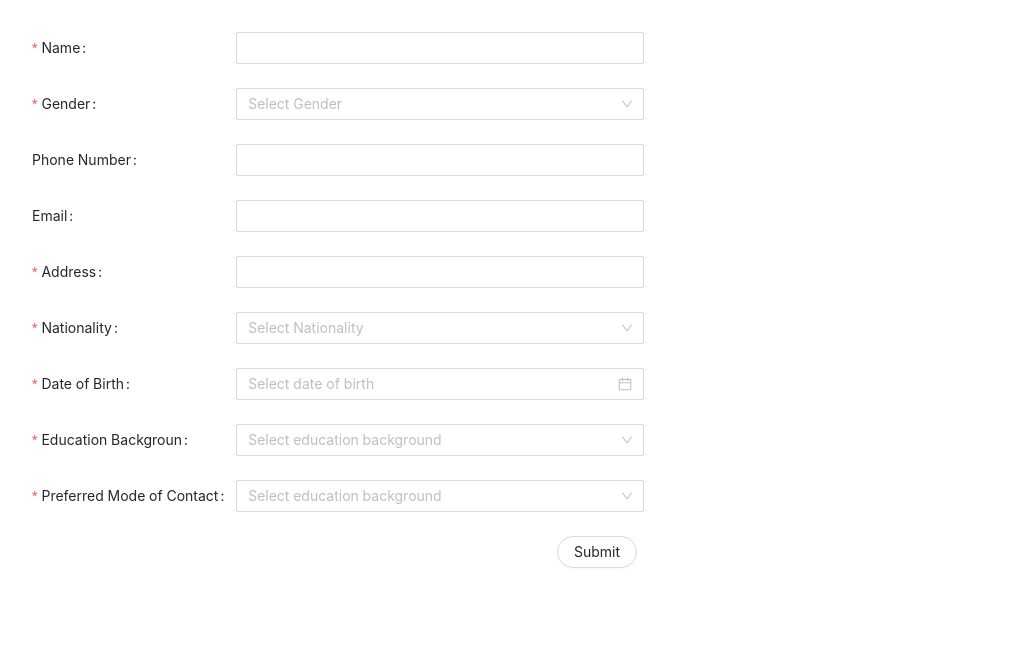
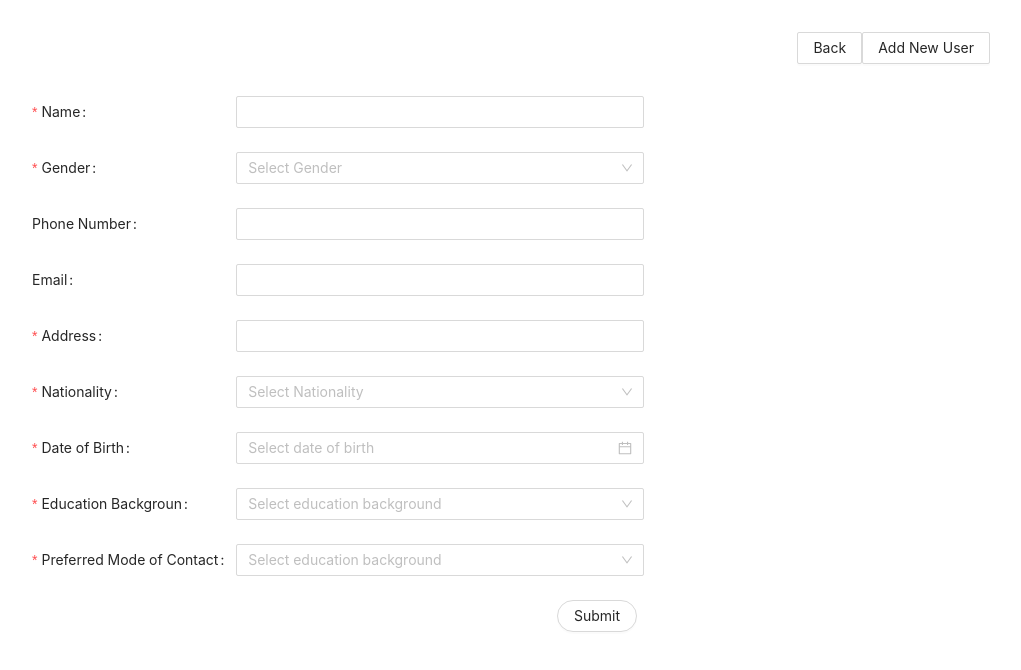
Before and after one commit to ajayprazz/nest-users-crud-client, a React (Create React App) app: page /users/add in a window 1280 px wide. Shown: the top 670 px of the page, without its empty margins (258-1279 px from the left). Built offline with nearby package versions, Linux system fonts and the light colour scheme.

Commit message:
add redirects

```diff
--- a/src/App.js
+++ b/src/App.js
@@ -1,5 +1,6 @@
 import { BrowserRouter, Switch, Route } from "react-router-dom";
 import { AddUser, UsersList, UserDetailPage } from "./pages/";
+import { Redirect } from "react-router-dom";
 import "./App.css";
 
 const App = () => {
@@ -9,6 +10,7 @@ const App = () => {
         <Route path="/users" exact component={UsersList} />
         <Route path="/users/add" exact component={AddUser} />
         <Route path="/users/:id" exact component={UserDetailPage} />
+        <Route path="*" render={() => <Redirect to="/users" />} />
       </Switch>
     </BrowserRouter>
   );
--- /dev/null
+++ b/src/components/BackButton/BackButton.jsx
@@ -0,0 +1,11 @@
+import React from "react";
+import { useHistory } from "react-router-dom";
+import { Button } from "antd";
+
+const BackButton = () => {
+  const history = useHistory();
+
+  return <Button onClick={() => history.goBack()}>Back</Button>;
+};
+
+export default BackButton;
--- /dev/null
+++ b/src/components/BackButton/index.js
@@ -0,0 +1 @@
+export { default as BackButton } from "./BackButton";
--- a/src/contexts/DataContext.js
+++ b/src/contexts/DataContext.js
@@ -1,6 +1,7 @@
 import React, { createContext, useContext, useState } from "react";
 import usersApi from "../apis/users";
 import { message } from "antd";
+import { useHistory } from "react-router-dom";
 
 const DataContext = createContext();
 
@@ -13,6 +14,8 @@ const DataProvider = ({ children }) => {
   const [dataLoading, setDataLoading] = useState(true);
   const [users, setUsers] = useState([]);
   const [user, setUser] = useState(null);
+
+  const history = useHistory();
 
   const addUser = async userData => {
     try {
--- /dev/null
+++ b/src/pages/AddUser/AddUser.css
@@ -0,0 +1,9 @@
+.add-user-container{
+    margin: 2rem;
+}
+
+.add-user-container .view-user-container{
+    display: flex;
+    justify-content: flex-end;
+    margin-bottom: 1rem;
+}
--- a/src/pages/AddUser/AddUser.jsx
+++ b/src/pages/AddUser/AddUser.jsx
@@ -1,9 +1,20 @@
 import React from "react";
-import { AddUserForm } from "../../components/";
+import { AddUserForm, BackButton } from "../../components/";
+import { Button } from "antd";
+import { useHistory } from "react-router-dom";
+import "./AddUser.css";
 
 const AddUser = () => {
+  const history = useHistory();
+
   return (
     <div className="add-user-container">
+      <div className="view-user-container">
+        <BackButton />
+        <Button className="add-user-btn" onClick={() => history.push("/users")}>
+          Add New User
+        </Button>
+      </div>
       <AddUserForm />
     </div>
   );
--- a/src/pages/UsersList/UsersList.jsx
+++ b/src/pages/UsersList/UsersList.jsx
@@ -1,5 +1,5 @@
 import React, { useEffect } from "react";
-import { UsersTable } from "../../components";
+import { UsersTable, BackButton } from "../../components";
 import { useData } from "../../contexts/DataContext";
 import { Link, useHistory } from "react-router-dom";
 import { Button } from "antd";
@@ -41,6 +41,7 @@ const UsersList = () => {
   return (
     <div className="users-list-container">
       <div className="add-user-container">
+        <BackButton />
         <Button
           className="add-user-btn"
           onClick={() => history.push("/users/add")}
```
